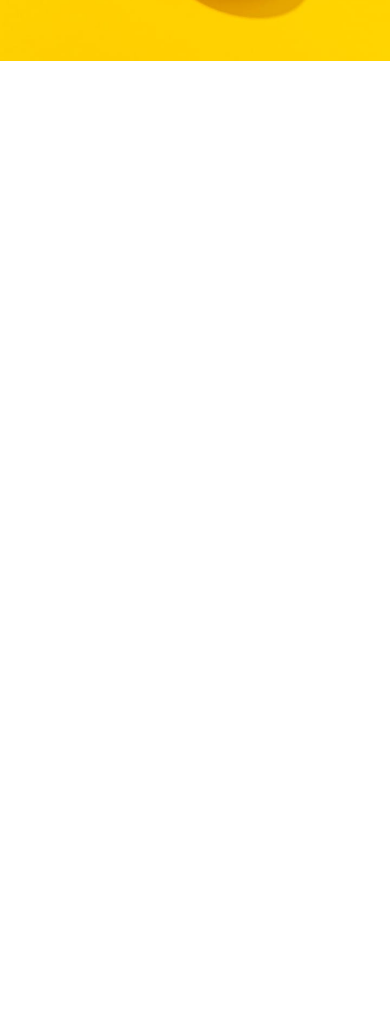
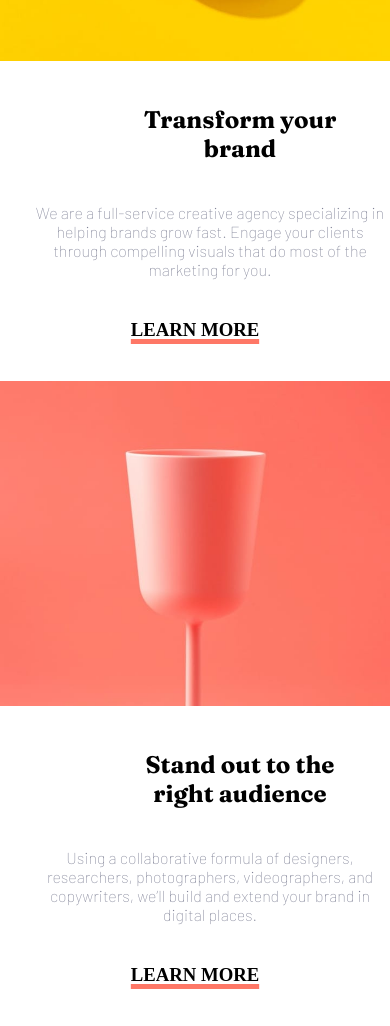
Before and after one commit to Milo-star/sunnyside-agency, a plain HTML site: page index.html in a window 390 px wide. Shown: the part 560-1586 px from the top of the page. Before the commit the page ends 844 px from the top, so only its background shows below. Drawn offline with Linux system fonts and the light colour scheme.

Commit message:
Petit Push

```diff
--- a/assets/style.scss
+++ b/assets/style.scss
@@ -1,10 +1,12 @@
 @import "../import/variable.scss";
+@import url('https://fonts.googleapis.com/css2?family=Barlow:wght@100&display=swap');
+@import url('https://fonts.googleapis.com/css2?family=Fraunces:opsz,wght@9..144,700&display=swap');
 
 *{
     padding: 0;
     margin: 0;
     text-decoration: none;
-    text-align: center;
+    text-align: $center;
 }
 
 //Responsive Mobile
@@ -24,8 +26,9 @@
     }
 
     .orange{
+        background-image: url(../images/image-header.jpg);
         width: 100%;
-        background-position: center;
+        background-position: $center;
     }
 
     h1{
@@ -39,10 +42,73 @@
         padding-top: 20px;
     }
 
+
+
+    //Oeuf
     .oeuf{
-        background-position: center;
+        background-position: $center;
         width: 100%;
         margin-top: -5px;
     }
 
+    .title-div2{
+        margin-top: 40px;
+        margin-bottom: 40px;
+        font-family: 'Fraunces', serif;
+        max-width: 200px;
+        padding-left: 140px;
+
+    }
+
+    .ecrit-div2{
+        margin-bottom: 40px;
+        color: $grey;
+        max-width: 400px;
+        padding-left: 30px;
+        font-family: 'Barlow', sans-serif;
+    }
+
+    .div2{
+        background-color: $white;
+    }
+
+    .bouton-learn{
+        margin-bottom: 40px;
+        text-decoration: underline 5px $yellow;
+    }
+
+    //Smoothie
+
+    .smoothie{
+        background-position: center;
+        width: 100%;
+    }
+
+    .title-div3{
+        margin-top: 40px;
+        margin-bottom: 40px;
+        font-family: 'Fraunces', serif;
+        max-width: 200px;
+        padding-left: 140px;
+
+    }
+
+    .ecrit-div3{
+        margin-bottom: 40px;
+        color: $grey;
+        max-width: 400px;
+        padding-left: 30px;
+        font-family: 'Barlow', sans-serif;
+    }
+
+    .div3{
+        background-color: $white;
+    }
+
+    .bouton-learn{
+        margin-bottom: 40px;
+        text-decoration: underline 5px #FE7766;
+    }
+
+
   }
--- a/import/variable.scss
+++ b/import/variable.scss
@@ -1,2 +1,5 @@
 // Nos variables
 $white: white;
+$center: center;
+$grey: #808397;
+$yellow: #FAD400
--- a/index.html
+++ b/index.html
@@ -23,10 +23,31 @@
         <img src="/images/icon-hamburger.svg" alt="" class="hamburger">
     </section>
 
+
     <div>
         <h1>WE ARE <br>CREATIVE</h1>
         <img src="/images/image-header.jpg" alt="" class="orange">
+    </div>
+
+
+    <div class="div2">
         <img src="/images/image-transform.jpg" alt="" class="oeuf">
+        <h2 class="title-div2">Transform your brand</h2>
+        <p class="ecrit-div2">  We are a full-service creative agency specializing in helping brands grow fast.
+            Engage your clients through compelling visuals that do most of the marketing for you.
+        </p>
+        <h3 class="bouton-learn">LEARN MORE</h3>
     </div>
+
+
+    <div class="div3">
+        <img src="/images/image-stand-out.jpg" alt="" class="smoothie">
+        <h2 class="title-div3">Stand out to the right audience</h2>
+        <p class="ecrit-div3">
+            Using a collaborative formula of designers, researchers, photographers, videographers, and copywriters, we’ll build and extend your brand in digital places.
+        </p>
+        <h3 class="bouton-learn">LEARN MORE</h3>
+    </div>
+
 </body>
 </html>
```
Also changed, not shown: assets/style.css, 1 other file.
